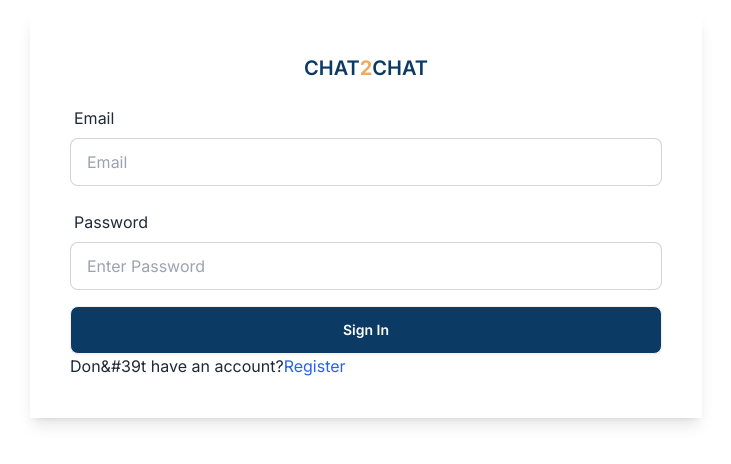
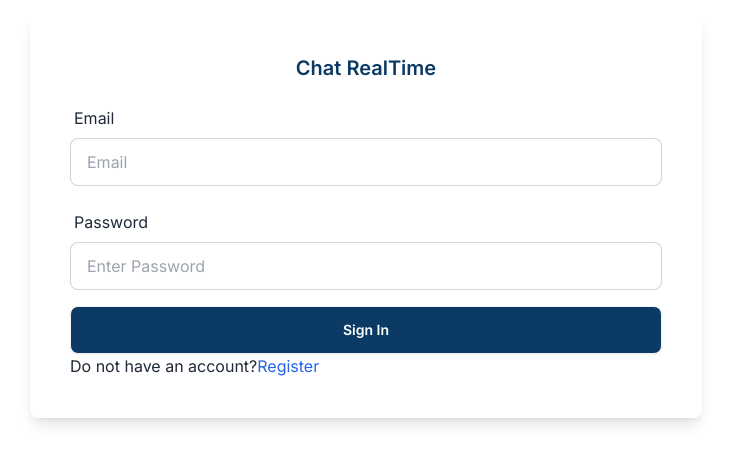
Before and after one commit to rezaking1380/realtimechat, a Next.js app: page /login in a window 1280 px wide. Shown: the part 192-656 px from the top of the page, without its empty margins (274-1005 px from the left). Built offline with nearby package versions, Linux system fonts and the light colour scheme.

Commit message:
fix ui login and register

```diff
--- a/app/login/page.js
+++ b/app/login/page.js
@@ -58,10 +58,10 @@ function Login() {
       {/*form*/}
       <form
         onSubmit={handleSubmit}
-        className="space-y-4 w-full max-w-2xl shadow-lg p-10"
+        className="space-y-4 w-full max-w-2xl shadow-lg p-10 rounded-lg"
       >
         <h1 className="font-secondary text-xl text-center font-semibold text-[#0b3a65ff]">
-          CHAT<span className="font-bold text-[#eeab63ff]">2</span>CHAT
+        Chat RealTime
         </h1>
 
         {/*email*/}
@@ -109,8 +109,8 @@ function Login() {
           </button>
         </div>
 
-        <span>
-          Don&#39t have an account?
+        <span className="mt-3">
+          Do not have an account?
           <Link
             href="/register"
             className="text-blue-600 hover:text-blue-800 hover:underline"
--- a/app/register/page.js
+++ b/app/register/page.js
@@ -89,14 +89,14 @@ function Register() {
       {/*form*/}
       <form
         onSubmit={handleSubmit}
-        className="space-y-4 w-full max-w-2xl shadow-lg p-10"
+        className="space-y-4 w-full max-w-2xl shadow-lg p-10 rounded-lg"
       >
         <h1 className="font-secondary text-xl text-center font-semibold text-[#0b3a65ff]">
-          CHAT<span className="font-bold text-[#eeab63ff]">2</span>CHAT
+          Chat RealTime
         </h1>
 
         {/* Display the avatar and refresh button */}
-        <div className="flex items-center space-y-2 justify-between border border-gray-200 p-2">
+        <div className="flex items-center space-y-2 justify-between p-2">
           <img
             src={avatarUrl}
             alt="Avatar"
@@ -188,7 +188,7 @@ function Register() {
           </button>
         </div>
 
-        <span>
+        <span className="mt-3">
           Already have an account?{" "}
           <Link
             href="/login"
```
